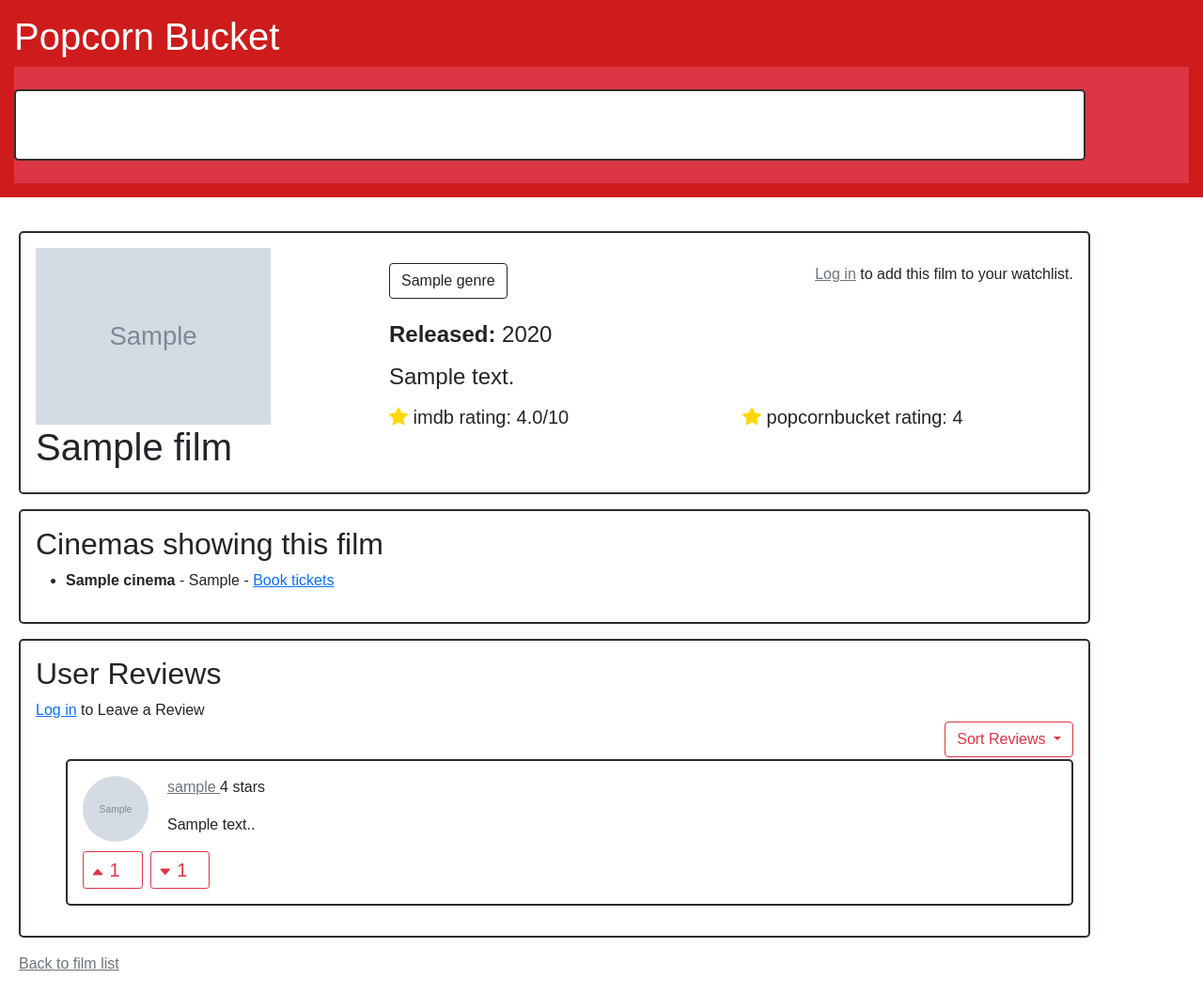
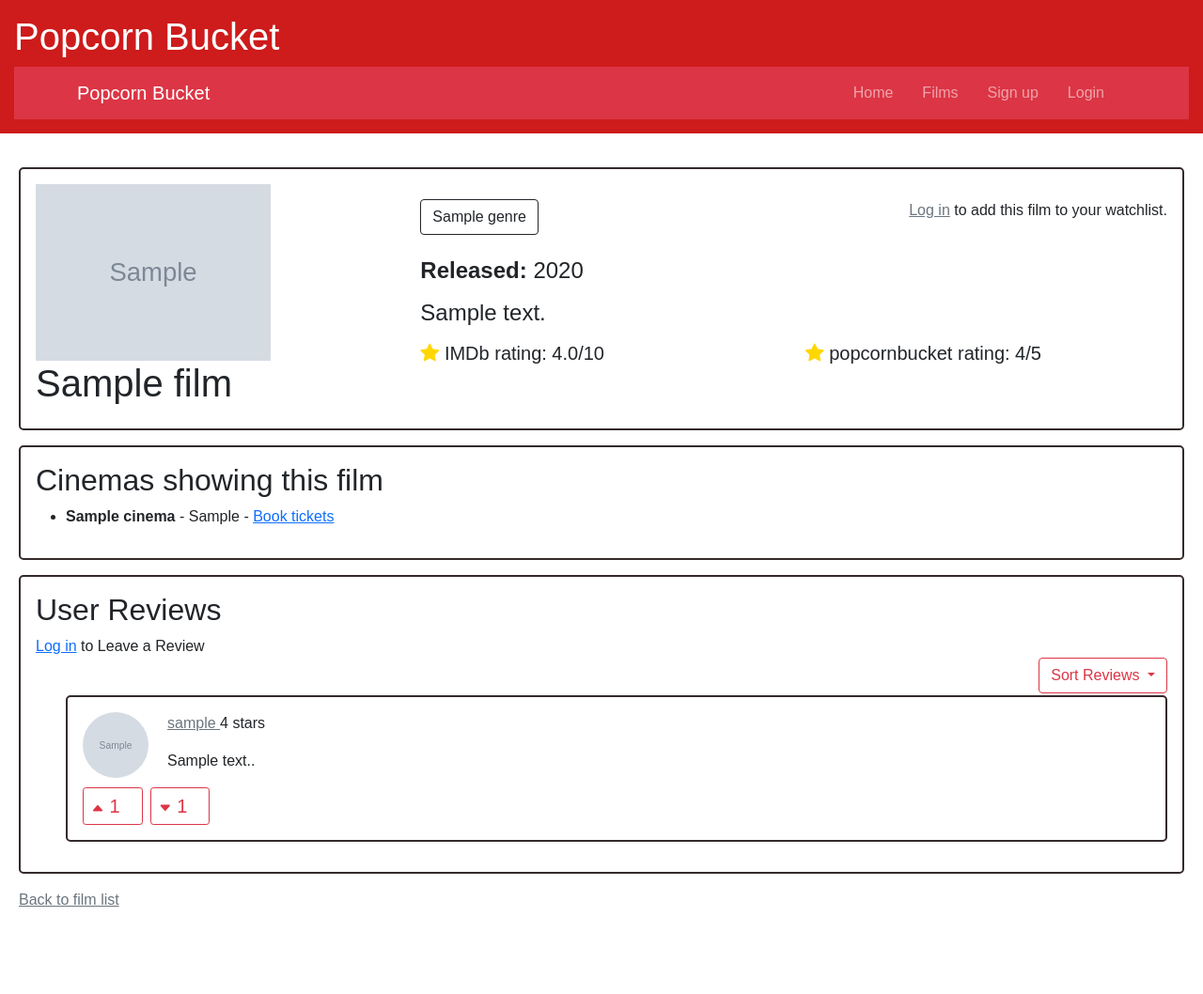
Before and after one commit to 3010468m/PopcornBucket, a Django app: page /1/ in a window 1280 px wide. Shown: the whole page at 94% size. After the commit the page ends 965 px from the top, so only its background shows below. Run offline with Django 3.2, Linux system fonts and the light colour scheme; tables that the repository leaves empty hold one stand-in row (values such as "Sample post"); grey boxes marked "Sample" are stand-in pictures.

Commit message:
fixed star ratings and container classes

```diff
--- a/templates/popcornbucket/film_detail.html
+++ b/templates/popcornbucket/film_detail.html
@@ -3,7 +3,7 @@
 
 {% block content %}
 
-    <div class="container">
+    <div class="film_container">
         <div class="row justify-content-start">
             <div class="col-6 col-md-4">
                 {% if film.poster %}
@@ -38,7 +38,7 @@
                     <div class="row justify-content-around">
                         <div class="col">
                             <h5><i class="bi bi-star-fill" style="color:gold;"></i>
-                            imdb rating:
+                            IMDb rating:
                             {% if film.imdb_rating %}
                                 {{ film.imdb_rating }}/10
                             {% else %}
@@ -49,7 +49,7 @@
                             <h5><i class="bi bi-star-fill" style="color:gold;"></i>
                             popcornbucket rating:
                             {% if film.avg_rating %}
-                                {{ film.avg_rating|floatformat:0 }}
+                                {{ film.avg_rating|floatformat:0 }}/5
                             {% else %}
                                 no ratings
                             {% endif %}
@@ -61,7 +61,7 @@
         </div>
     </div>
 
-    <div class="container">
+    <div class="film_container">
         <h2>Cinemas showing this film</h2>
         <ul>
             {% for cinema in film.cinemas.all %}
@@ -79,7 +79,7 @@
     </div>
 
 
-    <div class="container">
+    <div class="film_container">
 
         <h2>User Reviews</h2>
         {% if request.user.is_authenticated %}
@@ -108,7 +108,7 @@
         {% if reviews %}
             <ul>
                 {% for review in reviews %}
-                <div class="container">
+                <div class="film_container">
                     {% if review.user.userprofile.profile_picture %}
                         <img src="{{ review.user.userprofile.profile_picture.url }}" alt="Avatar" class="review-pfp" >
                     {% else %}
@@ -143,7 +143,7 @@
     </div>
 
     <style>
-        .container {
+        .film_container {
             border: 2px solid #342a2a;
             background-color: #ffffff;
             border-radius: 5px;
@@ -151,7 +151,7 @@
             margin: 16px 0;
         }
 
-        .container::after {
+        .film_container::after {
             content: "";
             clear: both;
             display: table;
@@ -170,17 +170,17 @@
             width: 250px;
         }
 
-        .container span {
+        .film_container span {
             font-size: 20px;
             margin-right: 15px;
         }
 
         @media (max-width: 500px) {
-            .container {
+            .film_container {
                 text-align: center;
             }
 
-            .container img {
+            .film_container img {
                 margin: auto;
                 float: none;
                 display: block;
--- a/templates/popcornbucket/film_list.html
+++ b/templates/popcornbucket/film_list.html
@@ -72,7 +72,7 @@
                     <i class="bi bi-star-fill" style="color:gold;"></i>
                     PopcornBucket rating:
                     {% if film.avg_rating %}
-                        {{ film.avg_rating|floatformat:1 }}/10
+                        {{ film.avg_rating|floatformat:1 }}/5
                     {% else %}
                         no ratings
                     {% endif %}
```
Also changed, not shown: popcornbucket/migrations/0001_initial.py, popcornbucket/migrations/0002_friendship.py (deleted), popcornbucket/migrations/0003_userprofile.py (deleted), popcornbucket/migrations/0004_alter_cinema_id_alter_film_id_alter_friendship_id_and_more.py (deleted), popcornbucket/migrations/0005_film_imdb_id_film_imdb_rating_alter_cinema_id_and_more.py (deleted), popcornbucket/migrations/0006_alter_cinema_id_alter_film_id_alter_friendship_id_and_more.py (deleted).
